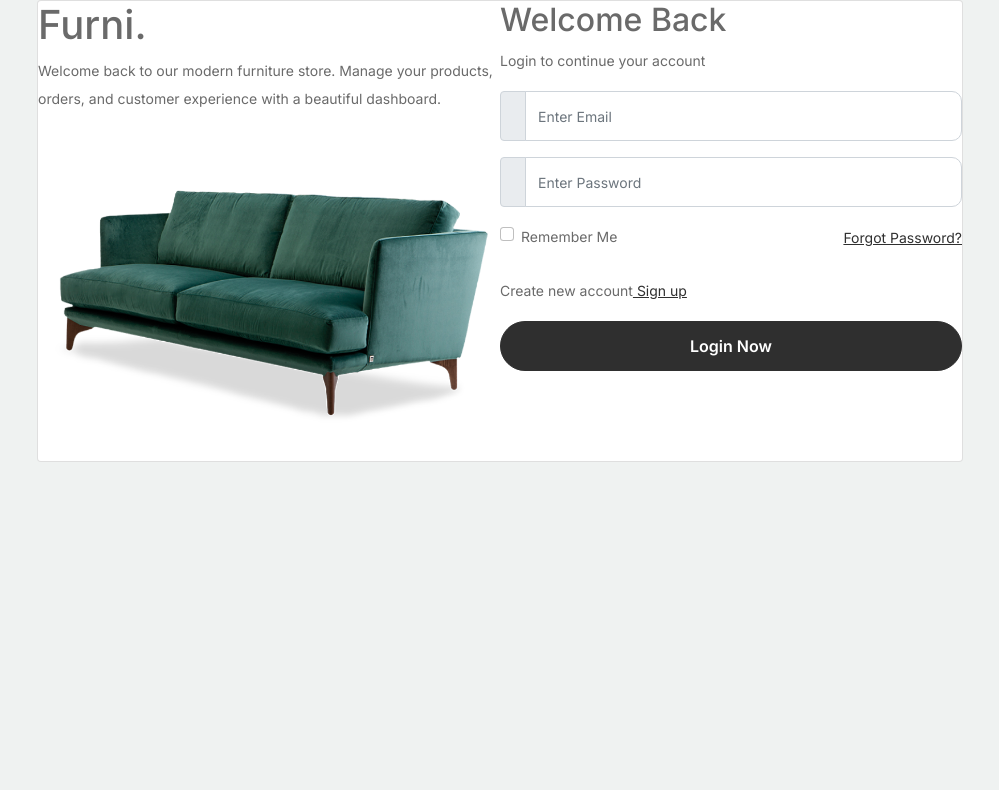
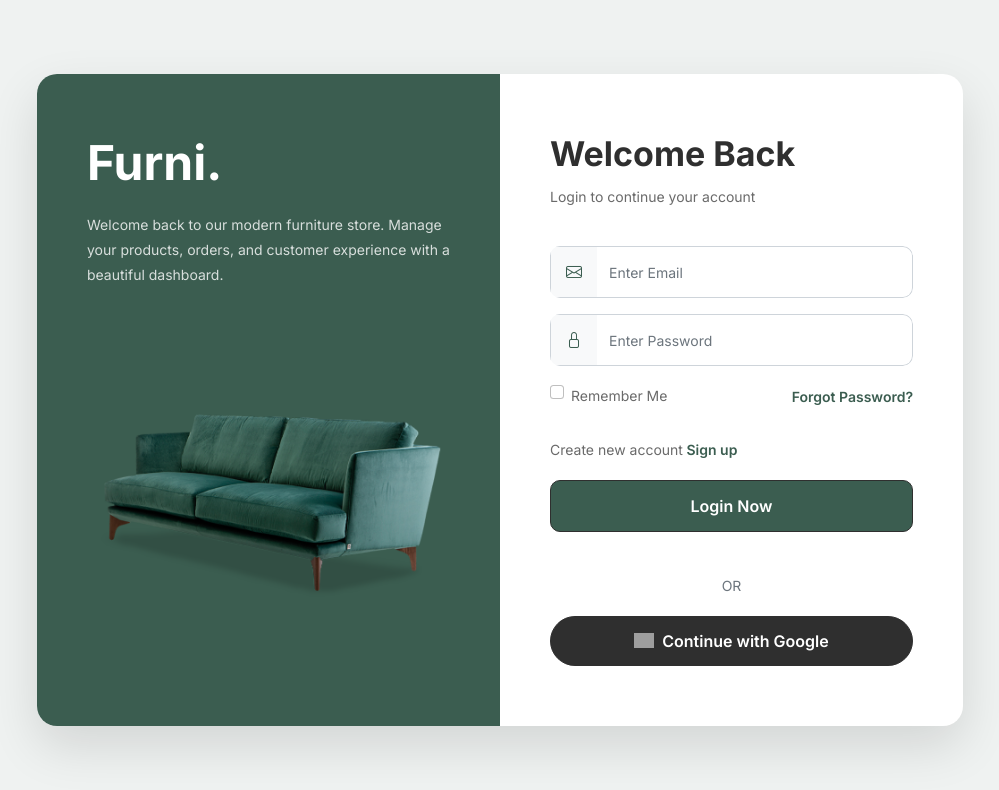
Before and after one commit to UnnatiNakrani/homeaura, a React (Create React App) app: page /login in a window 1280 px wide. Shown: the top 790 px of the page, without its empty margins (140-1139 px from the left). Built offline with nearby package versions, Linux system fonts and the light colour scheme; no server answers; the database is empty; grey boxes are pictures that could not be loaded.

Commit message:
lgin register

```diff
--- a/public/assets/css/style.css
+++ b/public/assets/css/style.css
@@ -1275,3 +1275,172 @@ textarea {
   }
 
 }
+
+/* ===========================
+   AUTHENTICATION
+=========================== */
+
+.login-section {
+    min-height: 100vh;
+    display: flex;
+    align-items: center;
+    background: #eff2f1;
+    padding: 70px 0;
+}
+
+.login-card {
+    border: none;
+    border-radius: 20px;
+    overflow: hidden;
+    box-shadow: 0 20px 50px rgba(0,0,0,.12);
+    background: #fff;
+}
+
+/* Left Side */
+
+.left-side {
+    background: #3b5d50;
+    color: #fff;
+    padding: 60px 50px;
+    position: relative;
+}
+
+.left-side h1 {
+    font-size: 48px;
+    font-weight: 700;
+    margin-bottom: 20px;
+}
+
+.left-side p {
+    color: rgba(255,255,255,.8);
+    line-height: 1.8;
+    margin-bottom: 40px;
+}
+
+.left-side img {
+    max-width: 100%;
+    display: block;
+    margin: auto;
+}
+
+/* Right Side */
+
+.right-side {
+    padding: 60px 50px;
+}
+
+.login-title {
+    font-size: 34px;
+    font-weight: 700;
+    color: #2f2f2f;
+}
+
+.login-subtitle {
+    color: #6a6a6a;
+    margin-bottom: 35px;
+}
+
+/* Inputs */
+
+.input-group {
+    border-radius: 10px;
+    overflow: hidden;
+}
+
+.input-group-text {
+    background: #f8f9fa;
+    border: 1px solid #ced4da;
+    color: #3b5d50;
+    width: 48px;
+    justify-content: center;
+}
+
+.form-control {
+    height: 52px;
+    border-left: 0;
+}
+
+.form-control:focus {
+    border-color: #3b5d50;
+    box-shadow: none;
+}
+
+.form-control.is-invalid {
+    border-color: #dc3545;
+}
+
+/* Checkbox */
+
+.form-check-input:checked {
+    background-color: #3b5d50;
+    border-color: #3b5d50;
+}
+
+/* Forgot Password */
+
+.forgot-link {
+    color: #3b5d50;
+    text-decoration: none;
+    font-weight: 600;
+}
+
+.forgot-link:hover {
+    color: #2f4d43;
+}
+
+/* Register Link */
+
+.login-section p a {
+    color: #3b5d50;
+    text-decoration: none;
+    font-weight: 600;
+}
+
+.login-section p a:hover {
+    text-decoration: underline;
+}
+
+/* Button */
+
+.login-btn {
+    background: #3b5d50;
+    color: #fff;
+    border-radius: 10px;
+    padding: 13px;
+    font-weight: 600;
+    transition: .3s;
+}
+
+.login-btn:hover {
+    background: #2f4d43;
+    color: #fff;
+}
+
+/* Validation */
+
+.text-danger {
+    font-size: 14px;
+}
+
+/* Responsive */
+
+@media (max-width: 991px) {
+
+    .left-side {
+        text-align: center;
+        padding: 40px 30px;
+    }
+
+    .left-side img {
+        max-width: 260px;
+        margin-top: 20px;
+    }
+
+    .right-side {
+        padding: 40px 30px;
+    }
+
+    .login-title {
+        font-size: 28px;
+    }
+}
--- a/public/index.html
+++ b/public/index.html
@@ -6,6 +6,10 @@
   <meta name="viewport" content="width=device-width, initial-scale=1.0">
   <title>Document</title>
 
+  <link
+  rel="stylesheet"
+  href="https://cdn.jsdelivr.net/npm/bootstrap-icons@1.11.3/font/bootstrap-icons.min.css"
+/>
   <link rel="stylesheet" href="./assets/css/bootstrap.min.css">
   <link rel="stylesheet" href="./assets/css/tiny-slider.css">
   <link rel="stylesheet" href="./assets/css/style.css">
--- a/src/firebase.js
+++ b/src/firebase.js
@@ -2,6 +2,9 @@ import { initializeApp } from "firebase/app";
 import { getAuth } from "firebase/auth";
 import { getFirestore } from "firebase/firestore";
 import { getStorage } from "firebase/storage";
+import { GoogleAuthProvider } from "firebase/auth";
+
+export const googleProvider = new GoogleAuthProvider();
 
 // Your web app's Firebase configuration
 const firebaseConfig = {
--- a/src/helper/AuthHelper.js
+++ b/src/helper/AuthHelper.js
@@ -23,6 +23,19 @@ export const getLoggedInUserRole = () => {
   return getLoggedInUser()?.role || ROLES.USER;
 };
 
+// Save Logged In User
+export const setLoggedInUser = (user) => {
+  localStorage.setItem(
+    STORAGE_KEYS.USERS,
+    JSON.stringify(user)
+  );
+
+  localStorage.setItem(
+    STORAGE_KEYS.LOGIN_FLAG,
+    JSON.stringify(true)
+  );
+};
+
 // Logout
 export const authLogout = async () => {
   try {
--- a/src/pages/common/Login.jsx
+++ b/src/pages/common/Login.jsx
@@ -1,10 +1,10 @@
-import { signInWithEmailAndPassword } from 'firebase/auth';
+import { signInWithEmailAndPassword, signInWithPopup } from 'firebase/auth';
 import { useFormik } from 'formik';
 import React, { useState } from 'react';
 import * as Yup from 'yup';
-import { auth, db } from '../../firebase';
+import { auth, db, googleProvider } from '../../firebase';
 import { Link, useNavigate } from 'react-router-dom';
-import { collection, doc, getDoc, getDocs } from 'firebase/firestore';
+import { collection, doc, getDoc, getDocs, setDoc } from 'firebase/firestore';
 import Register from './Register';
 import { ADMIN_ROUTE, AUTH_ROUTE, USER_ROUTE } from '../../constant/RoutesConstant';
 import { ROLES } from '../../constant/CommonConstant';
@@ -64,6 +64,57 @@ function Login(props) {
             }
         }
     })
+
+    const handleGoogleLogin = async () => {
+  try {
+    const result = await signInWithPopup(auth, googleProvider);
+
+    const user = result.user;
+
+    const userRef = doc(db, "users", user.uid);
+
+    const userSnap = await getDoc(userRef);
+
+    let loginUser;
+
+    if (!userSnap.exists()) {
+      loginUser = {
+        uid: user.uid,
+        fname: user.displayName?.split(" ")[0] || "",
+        lname: user.displayName?.split(" ").slice(1).join(" ") || "",
+        email: user.email,
+        mobile: user.phoneNumber || "",
+        role: ROLES.USER,
+        profileImage: user.photoURL || "",
+        createdAt: new Date(),
+        updatedAt: new Date(),
+      };
+
+      await setDoc(userRef, loginUser);
+    } else {
+      loginUser = userSnap.data();
+    }
+
+    localStorage.setItem(
+      STORAGE_KEYS.USERS,
+      JSON.stringify(loginUser)
+    );
+
+    localStorage.setItem(
+      STORAGE_KEYS.LOGIN_FLAG,
+      JSON.stringify(true)
+    );
+
+    if (loginUser.role === ROLES.ADMIN) {
+      navigate("/admin/dashboard");
+    } else {
+      navigate("/");
+    }
+
+  } catch (error) {
+    console.log(error);
+  }
+};
 
     const { handleChange, handleSubmit, values, errors } = formik;
 
@@ -156,6 +207,24 @@ function Login(props) {
                                         >
                                             Login Now
                                         </button>
+
+                                        <div className="text-center my-3">
+                                            <span className="text-muted">OR</span>
+                                        </div>
+
+                                        <button
+                                            type="button"
+                                            className="btn btn-outline-dark w-100 d-flex align-items-center justify-content-center"
+                                            onClick={handleGoogleLogin}
+                                        >
+                                            <img
+                                                src="https://www.gstatic.com/firebasejs/ui/2.0.0/images/auth/google.svg"
+                                                alt="Google"
+                                                width="20"
+                                                className="me-2"
+                                            />
+                                            Continue with Google
+                                        </button>
                                     </form>
                                 </div>
                             </div>
```
Also changed, not shown: src/pages/common/Register.jsx (+154 -99 lines).
